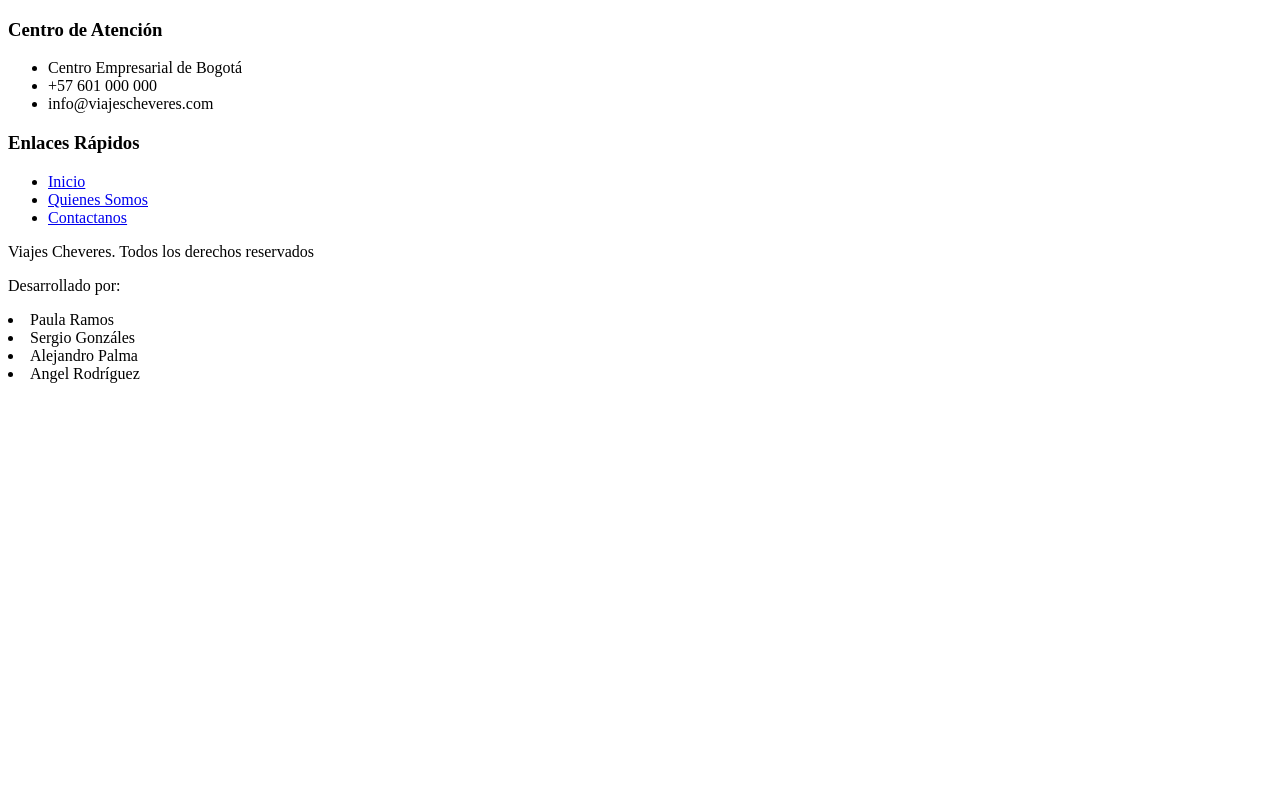
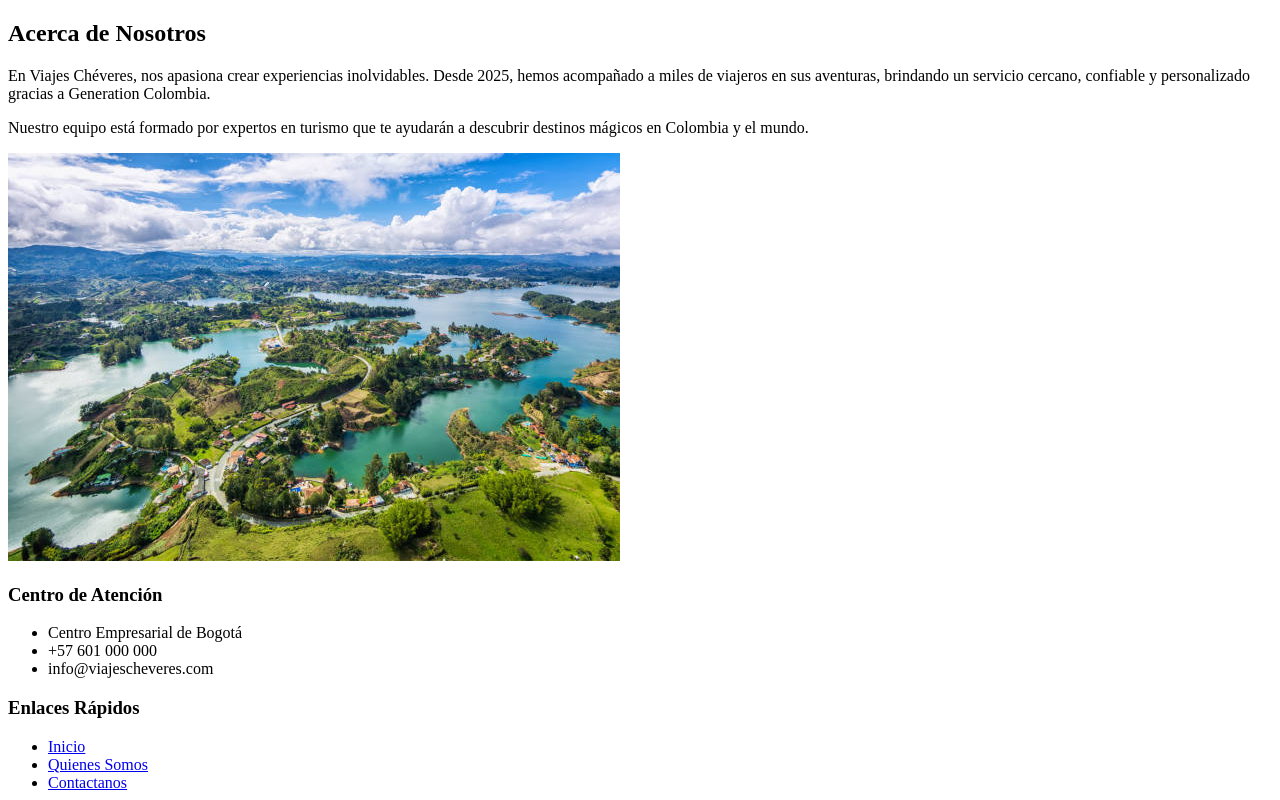
Before and after one commit to SergioMesa2002/viajes_cheveres.com, a plain HTML site: page index.html in a window 1280 px wide. Shown: the top 800 px of the page. Drawn offline with Linux system fonts and the light colour scheme.

Commit message:
agregado al index

```diff
--- a/index.html
+++ b/index.html
@@ -24,6 +24,25 @@
 
 
 
+  <section class="acerca">
+  <div class="contenedor-acerca">
+    <div class="texto-acerca">
+      <h2>Acerca de Nosotros</h2>
+      <p>
+        En Viajes Chéveres, nos apasiona crear experiencias inolvidables.
+        Desde 2025, hemos acompañado a miles de viajeros en sus aventuras,
+        brindando un servicio cercano, confiable y personalizado gracias a Generation Colombia.
+      </p>
+      <p>
+        Nuestro equipo está formado por expertos en turismo que te ayudarán
+        a descubrir destinos mágicos en Colombia y el mundo.
+      </p>
+    </div>
+    <div class="imagen-acerca">
+      <img src="img/paisaje.png" alt="Nuestro equipo de trabajo">
+    </div>
+  </div>
+</section>
 
 
 
```
